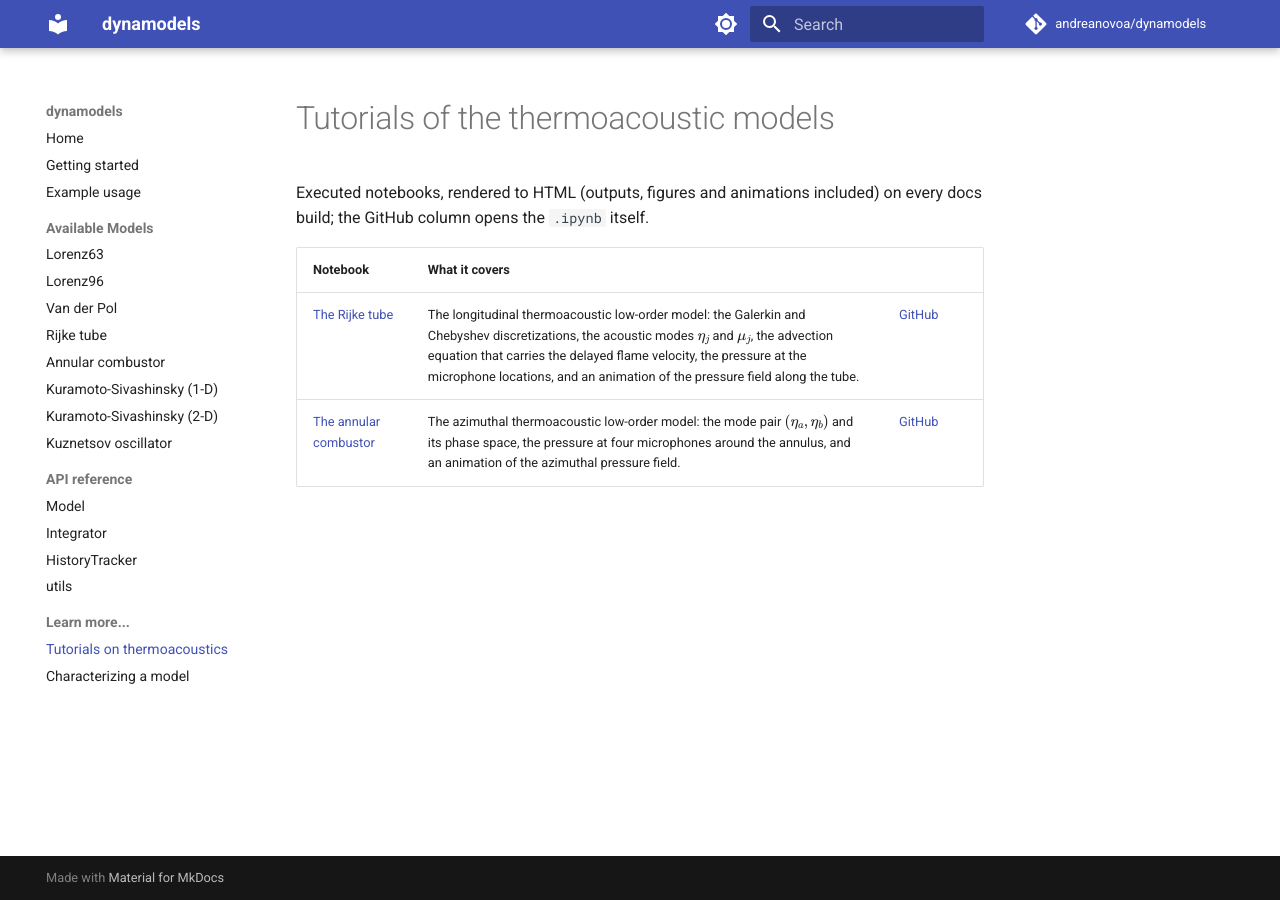
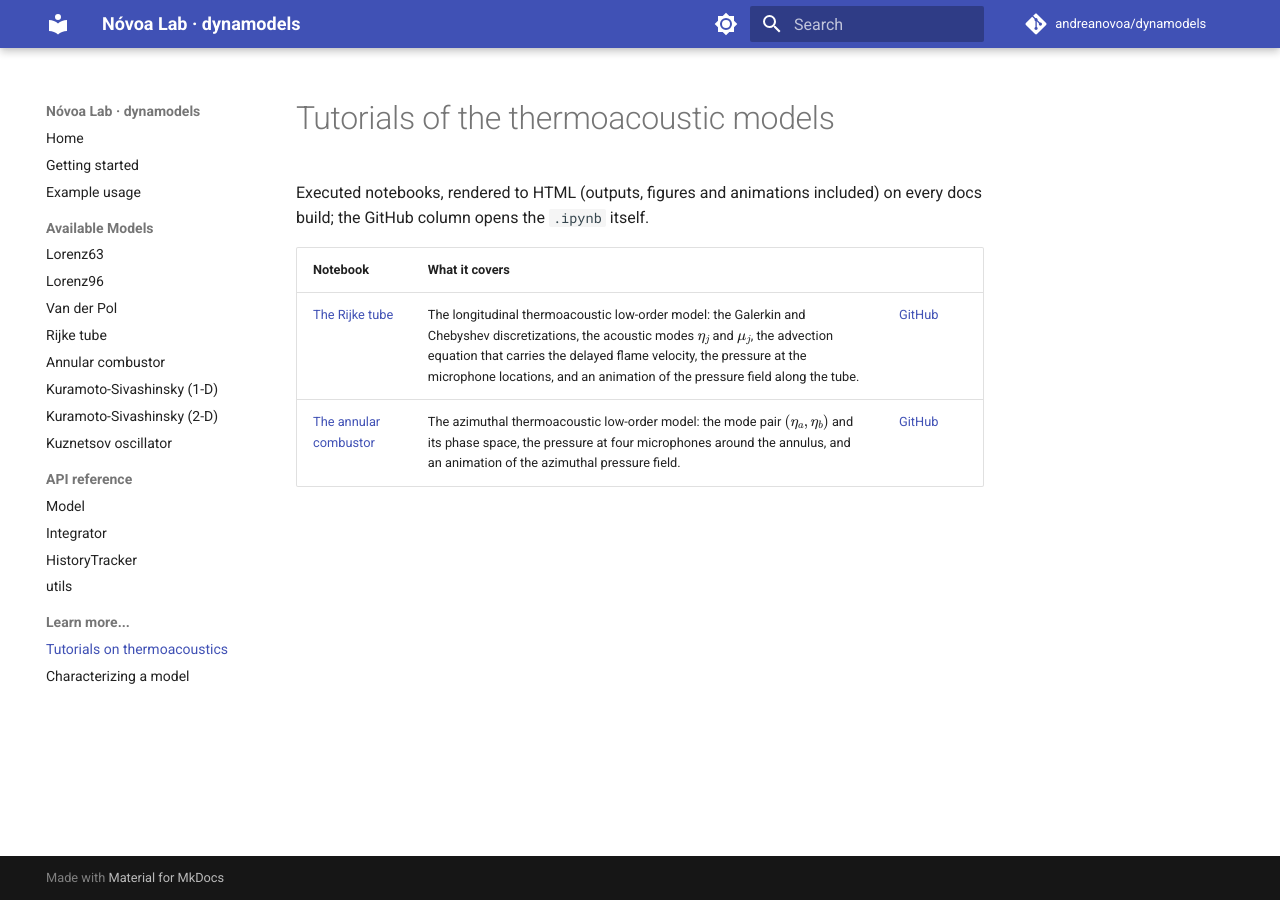
Before and after one commit to andreanovoa/dynamodels, an MkDocs documentation site: the page built from docs/tutorials.md, in a window 1280 px wide. Built offline with MkDocs 1.6.1 and Material for MkDocs 9.7.7, drawn with Linux system fonts in a browser that asks for light colours; comment, search, counter and statistics services are not loaded.

Commit message:
Show the lab in the docs title bar
site_name becomes 'Novoa Lab - dynamodels', so the header and every page title
carry the group name alongside the package.

```diff
--- a/mkdocs.yml
+++ b/mkdocs.yml
@@ -1,4 +1,4 @@
-site_name: dynamodels
+site_name: "Nóvoa Lab · dynamodels"
 site_description: Dynamical-system models with history tracking and pluggable time integrators
 site_url: https://andreanovoa.github.io/dynamodels/
 repo_url: https://github.com/andreanovoa/dynamodels
```
